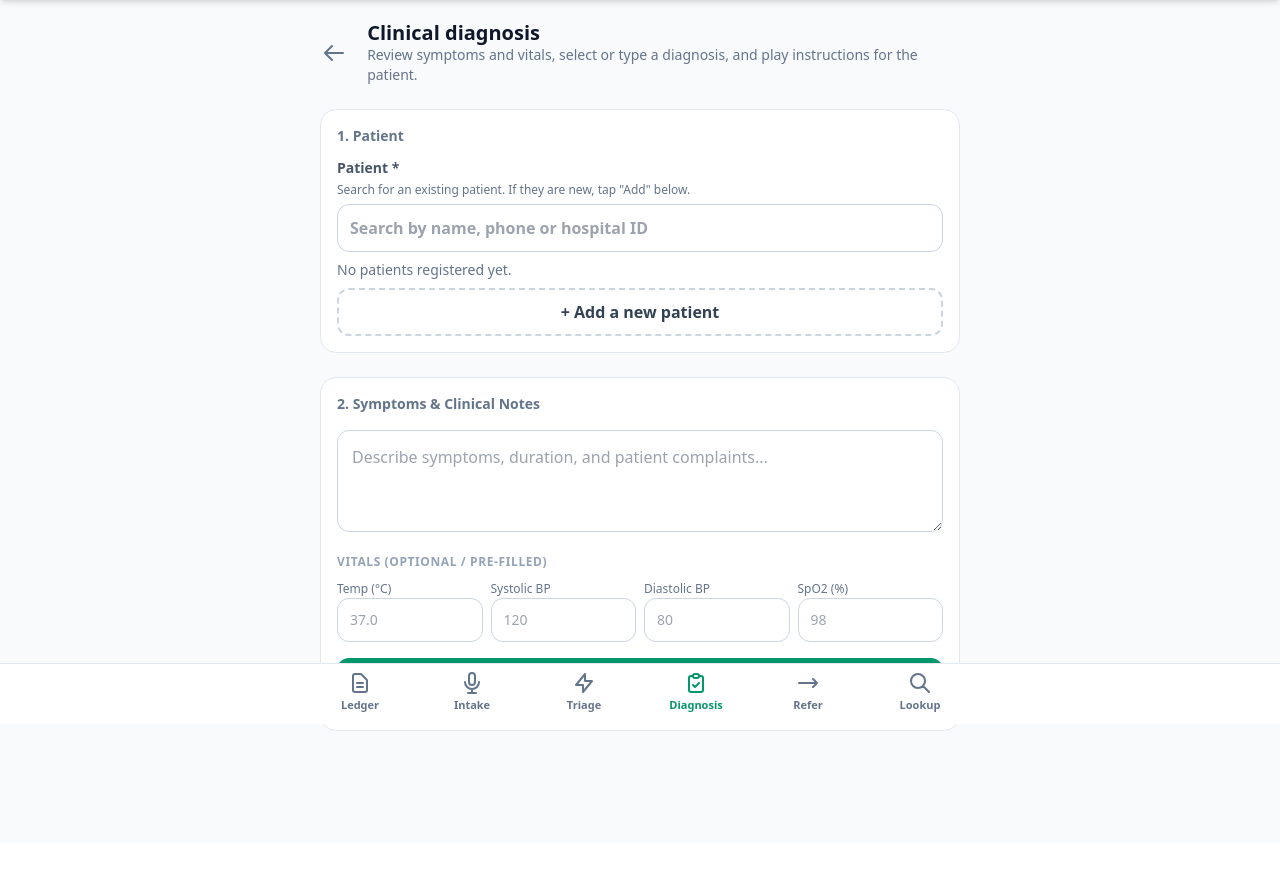
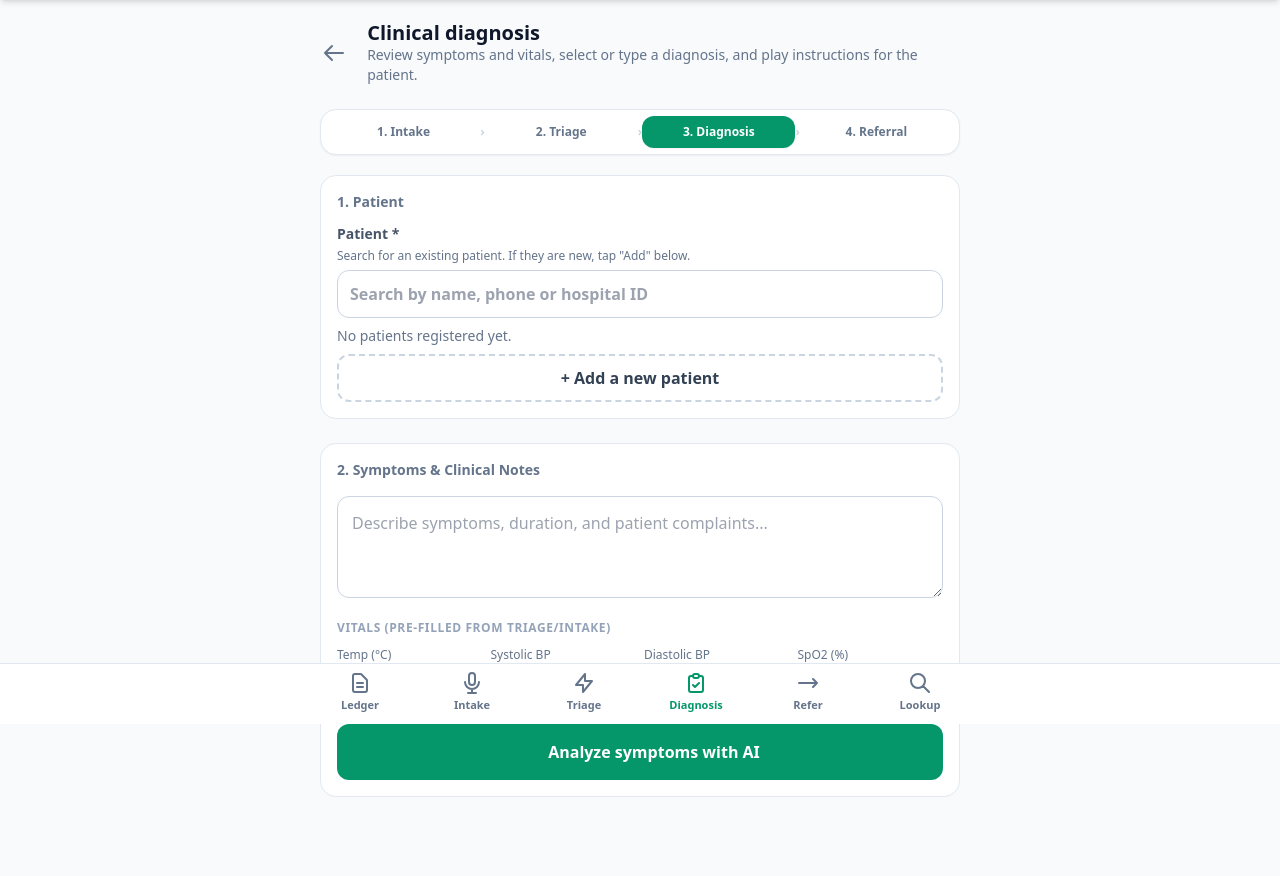
Before and after one commit to adebayo-victor/Smart-health-prototype-2, a Flask app: page /diagnosis in a window 1280 px wide. Shown: the part 76-952 px from the top of the page. Before the commit the page ends 807 px from the top, so only its background shows below. Run offline with Flask 3, Linux system fonts and the light colour scheme; the visitor is signed in with stand-in values (Sample User, id 1); data that the repository does not hold is empty; some libraries are stand-ins or nearby versions.

Commit message:
Refactor diagnosis page layout and functionality
Updated the diagnosis page with improved navigation, patient context banner, and refined input fields for symptoms and diagnosis. Enhanced audio instructions functionality and adjusted variable names for clarity.

```diff
--- a/templates/diagnosis.html
+++ b/templates/diagnosis.html
@@ -6,13 +6,54 @@
 {% block content %}
 {{ page_header('Clinical diagnosis', '/dashboard', 'Review symptoms and vitals, select or type a diagnosis, and play instructions for the patient.') }}
 
-<!-- Step 1: Patient Selection & Clinical Input -->
+<!-- Persistent Stepper Bar -->
+<div class="mb-5 space-y-3">
+  <nav class="flex items-center justify-between bg-white rounded-2xl border border-slate-200 p-1.5 shadow-sm text-xs font-bold overflow-x-auto" aria-label="Workflow Stages">
+    <a id="stepIntake" href="/translator" class="flex-1 min-w-[70px] py-2 px-1.5 text-center rounded-xl transition flex items-center justify-center text-slate-500 hover:text-ink">
+      1. Intake
+    </a>
+    <span class="text-slate-300">›</span>
+    <a id="stepTriage" href="/triage" class="flex-1 min-w-[70px] py-2 px-1.5 text-center rounded-xl transition flex items-center justify-center text-slate-500 hover:text-ink">
+      2. Triage
+    </a>
+    <span class="text-slate-300">›</span>
+    <a id="stepDiagnosis" href="/diagnosis" class="flex-1 min-w-[75px] py-2 px-1.5 text-center rounded-xl bg-brand text-white shadow-sm flex items-center justify-center">
+      3. Diagnosis
+    </a>
+    <span class="text-slate-300">›</span>
+    <a id="stepReferral" href="/referral" class="flex-1 min-w-[70px] py-2 px-1.5 text-center rounded-xl transition flex items-center justify-center text-slate-500 hover:text-ink">
+      4. Referral
+    </a>
+  </nav>
+
+  <!-- Live Active Patient Context Banner -->
+  <div id="activePatientBanner" class="hidden bg-white rounded-2xl border border-slate-200 p-3.5 shadow-sm transition">
+    <div class="flex items-center justify-between">
+      <div class="flex items-center gap-2.5 min-w-0">
+        <div id="bannerAvatar" class="w-9 h-9 rounded-full bg-brand-soft text-brand font-bold flex items-center justify-center flex-shrink-0 text-sm">
+          P
+        </div>
+        <div class="min-w-0">
+          <div class="flex items-center gap-2">
+            <h3 id="bannerPatientName" class="font-bold text-sm text-ink truncate">Patient</h3>
+            <span id="bannerHospitalId" class="hidden text-[10px] font-mono px-2 py-0.5 rounded-md bg-slate-100 text-slate-700 font-bold"></span>
+          </div>
+          <p id="bannerPatientMeta" class="text-xs text-slate-500 truncate"></p>
+        </div>
+      </div>
+      <span id="bannerTriageTier" class="hidden text-xs font-bold px-2.5 py-1 rounded-full uppercase flex-shrink-0"></span>
+    </div>
+  </div>
+</div>
+
+<!-- 1. Patient Picker -->
 <div class="space-y-6">
   <div class="bg-white rounded-2xl border border-slate-200 p-4 space-y-3">
     <h2 class="text-sm font-bold text-slate-500">1. Patient</h2>
     <div id="patientPicker"></div>
   </div>
 
+  <!-- 2. Symptoms & Vitals Input -->
   <div class="bg-white rounded-2xl border border-slate-200 p-4 space-y-4">
     <h2 class="text-sm font-bold text-slate-500">2. Symptoms & Clinical Notes</h2>
     <label for="symptomsInput" class="sr-only">Symptoms description</label>
@@ -20,7 +61,7 @@
       class="w-full p-3.5 rounded-xl border border-slate-300 bg-white text-base text-ink focus:border-brand focus:ring-1 focus:ring-brand"></textarea>
 
     <div>
-      <p class="text-xs font-bold text-slate-400 mb-2 uppercase tracking-wider">Vitals (Optional / Pre-filled)</p>
+      <p class="text-xs font-bold text-slate-400 mb-2 uppercase tracking-wider">Vitals (Pre-filled from Triage/Intake)</p>
       <div class="grid grid-cols-2 sm:grid-cols-4 gap-2 text-sm">
         <div>
           <label for="tempInput" class="text-xs text-slate-500">Temp (°C)</label>
@@ -47,7 +88,7 @@
   </div>
 </div>
 
-<!-- Step 2: Diagnostic Options + Custom Input -->
+<!-- 3. Diagnostic Results & Custom Diagnosis -->
 <div id="resultsArea" class="hidden mt-6 space-y-6">
   <div class="bg-surface rounded-2xl border border-brand/30 p-4 space-y-4">
     <div class="flex items-center justify-between pb-2 border-b border-brand/20">
@@ -60,17 +101,17 @@
     <p id="reasoningText" class="text-sm text-ink leading-relaxed"></p>
 
     <div>
-      <p class="text-xs font-bold text-slate-500 mb-2 uppercase tracking-wider">Select the verified diagnosis:</p>
+      <p class="text-xs font-bold text-slate-500 mb-2 uppercase tracking-wider">Select verified diagnosis:</p>
       <div id="optionsList" class="space-y-2"></div>
 
-      <!-- Custom Diagnosis Input (When AI options are incorrect) -->
+      <!-- Custom Diagnosis Input -->
       <div class="mt-3 pt-3 border-t border-slate-200">
         <label class="flex items-start gap-3 p-3 rounded-xl border border-slate-200 hover:border-brand cursor-pointer transition bg-white">
           <input type="radio" name="diagnosisOption" value="__custom__" id="radioCustom" class="mt-1 w-5 h-5 accent-brand">
           <div class="flex-1 min-w-0">
             <span class="font-bold text-sm text-ink block mb-1">Other / Input Custom Diagnosis</span>
-            <input type="text" id="customDiagnosisInput" placeholder="Type your diagnosis here if AI options are incorrect..."
-              class="w-full min-h-11 px-3.5 rounded-xl border border-slate-300 text-sm bg-white focus:border-brand focus:ring-1 focus:ring-brand" disabled>
+            <input type="text" id="customDiagnosisInput" placeholder="Type custom diagnosis if options above are incorrect..."
+              class="w-full min-h-11 px-3.5 rounded-xl border border-slate-300 text-sm bg-white focus:border-brand" disabled>
           </div>
         </label>
       </div>
@@ -87,7 +128,7 @@
     </button>
   </div>
 
-  <!-- Step 3: Patient Instructions Audio Readout Bar -->
+  <!-- 4. Patient Instructions Audio Bar -->
   <div id="instructionBarArea" class="hidden bg-white rounded-2xl border-2 border-info/40 p-4 space-y-4">
     <div class="flex items-center justify-between pb-2 border-b border-slate-100">
       <h3 class="font-bold text-ink text-sm flex items-center gap-2">
@@ -112,7 +153,6 @@
       </button>
     </div>
 
-    <!-- Navigation Next Steps -->
     <div class="pt-3 border-t border-slate-100 flex gap-2">
       <a id="goReferralBtn" href="/referral" class="flex-1 min-h-12 bg-danger text-white rounded-xl font-bold flex items-center justify-center text-sm hover:bg-danger-dark transition">
         Refer to Hospital
@@ -130,10 +170,53 @@
 const $ = (id) => document.getElementById(id);
 const show = (id, on = true) => $(id).classList.toggle('hidden', !on);
 
-const picker = new SH.PatientPicker($('patientPicker'));
-let encounterId = null;
+let currentEncounterId = null;
+const picker = new SH.PatientPicker($('patientPicker'), {
+  onChange: (p) => updatePatientBanner(p)
+});
 
-// Preload encounter if passed in URL
+function updatePatientBanner(patient, tier = null) {
+  if (!patient || !patient.id) {
+    show('activePatientBanner', false);
+    return;
+  }
+  show('activePatientBanner', true);
+  $('bannerPatientName').textContent = patient.full_name;
+  $('bannerAvatar').textContent = (patient.full_name || 'P')[0].toUpperCase();
+
+  if (patient.hospital_id) {
+    $('bannerHospitalId').textContent = `ID: ${patient.hospital_id}`;
+    show('bannerHospitalId', true);
+  } else {
+    show('bannerHospitalId', false);
+  }
+
+  const parts = [];
+  if (patient.age_years) parts.push(`${patient.age_years} yrs`);
+  if (patient.sex) parts.push(patient.sex === 'F' ? 'Female' : 'Male');
+  if (patient.phone) parts.push(patient.phone);
+  $('bannerPatientMeta').textContent = parts.join(' · ');
+
+  if (tier) {
+    const tb = $('bannerTriageTier');
+    tb.textContent = tier;
+    show('bannerTriageTier', true);
+    if (tier === 'RED') tb.className = 'text-xs font-bold px-2.5 py-1 rounded-full uppercase bg-danger-soft text-danger-dark border border-danger/30';
+    else if (tier === 'YELLOW') tb.className = 'text-xs font-bold px-2.5 py-1 rounded-full uppercase bg-warn-soft text-warn-dark border border-warn/30';
+    else tb.className = 'text-xs font-bold px-2.5 py-1 rounded-full uppercase bg-brand-soft text-brand-dark border border-brand/30';
+  }
+
+  updateStepperLinks(patient.id, currentEncounterId);
+}
+
+function updateStepperLinks(patientId, encId) {
+  const q = `?patient_id=${encodeURIComponent(patientId || '')}&encounter_id=${encodeURIComponent(encId || '')}`;
+  $('stepIntake').href = '/translator' + q;
+  $('stepTriage').href = '/triage' + q;
+  $('stepDiagnosis').href = '/diagnosis' + q;
+  $('stepReferral').href = '/referral' + q;
+}
+
 (async function init() {
   const params = new URLSearchParams(window.location.search);
   const pId = params.get('patient_id');
@@ -143,10 +226,12 @@ let encounterId = null;
     try {
       const p = await SH.api(`/api/patients/${encodeURIComponent(pId)}`);
       picker.setPatient(p);
+      updatePatientBanner(p);
     } catch (_) {}
   }
+
   if (eId) {
-    encounterId = eId;
+    currentEncounterId = eId;
     try {
       const enc = await SH.api(`/api/encounter/${encodeURIComponent(eId)}`);
       if (enc.vitals) {
@@ -158,17 +243,20 @@ let encounterId = null;
       if (enc.statement && !$('symptomsInput').value) {
         $('symptomsInput').value = enc.statement;
       }
+      if (enc.triage_tier) {
+        updatePatientBanner(picker.value, enc.triage_tier);
+      }
+      updateStepperLinks(pId, currentEncounterId);
     } catch (_) {}
   }
 })();
 
-// Analyze Symptoms
 $('analyzeBtn').addEventListener('click', async (e) => {
   const patient = picker.value;
   if (!patient || !patient.id) return picker.require();
 
   const symptoms = $('symptomsInput').value.trim();
-  if (!symptoms) return SH.toast('Please describe the symptoms first.', 'error');
+  if (!symptoms) return SH.toast('Please describe symptoms first.', 'error');
 
   const vitals = {
     temp: $('tempInput').value,
@@ -182,14 +270,15 @@ $('analyzeBtn').addEventListener('click', async (e) => {
       SH.api('/api/diagnosis', {
         json: {
           patient_id: patient.id,
-          encounter_id: encounterId,
+          encounter_id: currentEncounterId,
           symptoms,
           ...vitals
         }
       })
     );
 
-    encounterId = data.encounter_id;
+    currentEncounterId = data.encounter_id;
+    updateStepperLinks(patient.id, currentEncounterId);
     renderOptions(data);
   } catch (err) {
     SH.toast(err.message, 'error');
@@ -197,7 +286,7 @@ $('analyzeBtn').addEventListener('click', async (e) => {
 });
 
 function renderOptions(data) {
-  $('reasoningText').textContent = data.reasoning || 'Diagnostic assessment based on symptoms and vitals.';
+  $('reasoningText').textContent = data.reasoning || 'Diagnostic assessment based on symptoms.';
   $('sourceRef').textContent = data.source_reference || 'Clinical STG';
 
   const list = data.options || [];
@@ -208,18 +297,14 @@ function renderOptions(data) {
     </label>
   `).join('');
 
-  // Handle radio toggle between AI options and Custom Input
   document.querySelectorAll('input[name="diagnosisOption"]').forEach(r => {
     r.addEventListener('change', (e) => {
       const isCustom = e.target.value === '__custom__';
       $('customDiagnosisInput').disabled = !isCustom;
-      if (isCustom) {
-        $('customDiagnosisInput').focus();
-      }
+      if (isCustom) $('customDiagnosisInput').focus();
     });
   });
 
-  // Clicking into the custom input automatically selects its radio button
   $('customDiagnosisInput').addEventListener('focus', () => {
     $('radioCustom').checked = true;
     $('customDiagnosisInput').disabled = false;
@@ -229,7 +314,6 @@ function renderOptions(data) {
   $('resultsArea').scrollIntoView({ behavior: 'smooth', block: 'start' });
 }
 
-// Save Confirmed Diagnosis
 $('saveDiagnosisBtn').addEventListener('click', async (e) => {
   const selectedRadio = document.querySelector('input[name="diagnosisOption"]:checked');
   if (!selectedRadio) return SH.toast('Select a diagnosis or type a custom one.', 'error');
@@ -243,10 +327,10 @@ $('saveDiagnosisBtn').addEventListener('click', async (e) => {
   const medications = $('medicationsInput').value.trim();
 
   try {
-    const data = await SH.busy(e.currentTarget, 'Saving diagnosis', () =>
+    await SH.busy(e.currentTarget, 'Saving diagnosis', () =>
       SH.api('/api/diagnosis', {
         json: {
-          encounter_id: encounterId,
+          encounter_id: currentEncounterId,
           selected_diagnosis: finalDiagnosis,
           medications
         }
@@ -255,32 +339,28 @@ $('saveDiagnosisBtn').addEventListener('click', async (e) => {
 
     SH.toast('Diagnosis recorded successfully.', 'success');
 
-    // Populate draft instructions for the patient
     const draft = medications
-      ? `Take your medication as directed: ${medications}. Get plenty of rest and drink clean water. Return immediately if you notice high fever or severe pain.`
-      : `Rest well, stay hydrated, and return to the clinic immediately if your condition worsens.`;
+      ? `Take your medication as directed: ${medications}. Rest well and drink clean fluids. Return immediately if you notice danger signs.`
+      : `Rest well, drink clean fluids, and return immediately if your symptoms worsen.`;
     $('instructionText').value = draft;
 
-    // Show Audio Readout Bar
     show('instructionBarArea', true);
-    $('goReferralBtn').href = `/referral?patient_id=${picker.value.id}&encounter_id=${encounterId}`;
+    const q = `?patient_id=${encodeURIComponent(picker.value.id)}&encounter_id=${encodeURIComponent(currentEncounterId)}`;
+    $('goReferralBtn').href = '/referral' + q;
     $('instructionBarArea').scrollIntoView({ behavior: 'smooth', block: 'center' });
   } catch (err) {
     SH.toast(err.message, 'error');
   }
 });
 
-// Play Audio Instructions to Patient
 $('playInstructionBtn').addEventListener('click', async (e) => {
   const text = $('instructionText').value.trim();
   const language = $('instructionLang').value;
-  if (!text) return SH.toast('Type instructions to speak first.', 'error');
+  if (!text) return SH.toast('Type instructions first.', 'error');
 
   try {
     const data = await SH.busy(e.currentTarget, 'Translating & speaking', () =>
-      SH.api('/api/tts_instruction', {
-        json: { text, language }
-      })
+      SH.api('/api/tts_instruction', { json: { text, language } })
     );
     await new Audio(data.audio_url).play();
   } catch (err) {
```
